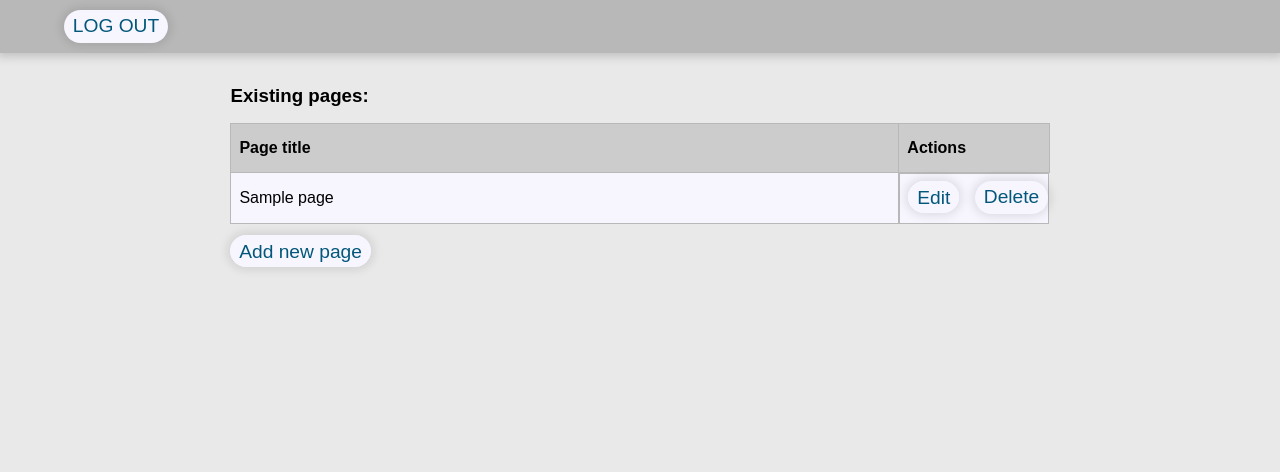
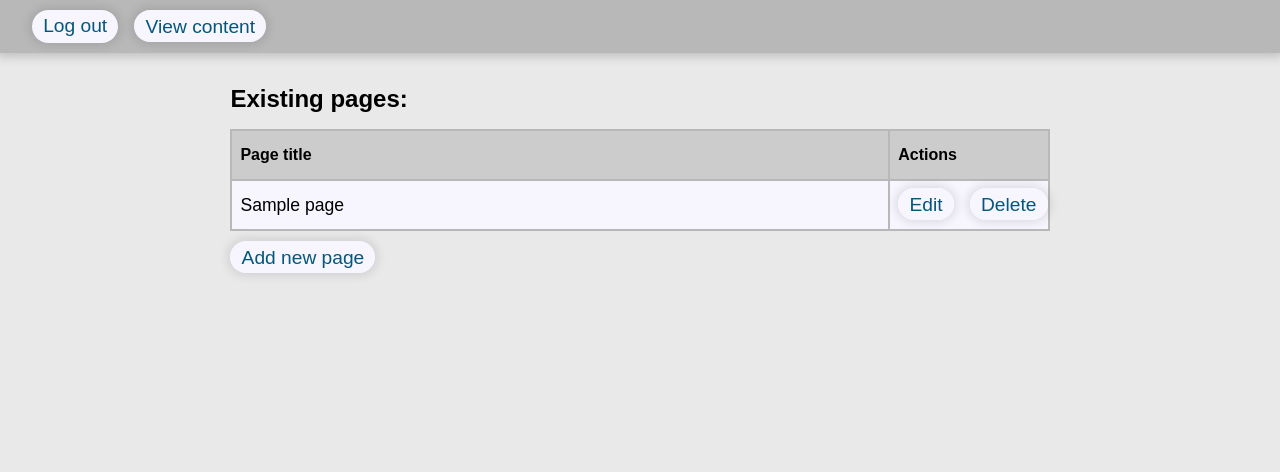
Before and after one commit to zgs3/Content_management_system_PHP, a PHP site: template src/views/Admin/admin.php in a window 1280 px wide. Shown: the top 472 px of the page. Run offline with PHP 8.4, Linux system fonts and the light colour scheme; the visitor is signed in with stand-in values (Sample User, id 1); the template is opened without the code that fills it: most values are stand-ins (such as "Sample title", 1, 10 or a date in 2020).

Commit message:
Added Javascript confirm popup for page deletion. Updated 404 page, added icons, some other minor improvements.

```diff
--- a/index.php
+++ b/index.php
@@ -22,6 +22,8 @@ if ($_SERVER['REQUEST_URI'] === "/cms_php" . "/") {
   require __DIR__ . '/src/views/admin/admin.php';
 } else if ($_SERVER['REQUEST_URI'] == "/cms_php/admin/edit?" . $_SERVER["QUERY_STRING"]) {
   require __DIR__ . '/src/views/admin/edit.php';
+} else if ($_SERVER['REQUEST_URI'] == "/cms_php/admin?" . $_SERVER["QUERY_STRING"]) {
+  require __DIR__ . '/src/views/admin/admin.php';
 } else if ($_SERVER['REQUEST_URI'] == "/cms_php/admin/create") {
   require __DIR__ . '/src/views/admin/create.php';
 } else {
--- a/src/styles/styles.css
+++ b/src/styles/styles.css
@@ -1,14 +1,14 @@
 @import './global.css';
 
 
-nav,
-ul {
+header nav,
+header ul {
   align-items: center;
   padding-left: 1rem;
   height: 100%;
 }
 
-li {
+header li {
   list-style: none;
   margin-left: 1rem;
 }
@@ -22,7 +22,7 @@ li {
   margin: auto;
   border-spacing: 0;
   text-align: left;
-  border-collapse: collapse;
+  border: 1px solid var(--gray);
 }
 
 .container th {
@@ -44,6 +44,7 @@ li {
 
 .container td {
   padding-left: .5rem;
+  font-size: 1.1rem;
   border: 1px solid var(--gray);
   background-color: var(--lightgray);
 }
@@ -58,14 +59,10 @@ li {
   margin-right: 1rem;
 }
 
-.actionBtn {
-  height: fit-content;
-}
-
 .mainLink,
 .logOutBtn {
   text-decoration: none;
-  padding: .35rem .55rem;
+  padding: .35rem .7rem;
   font-size: 1.2rem;
   color: var(--blue);
   border: 0;
@@ -102,7 +99,7 @@ li {
   box-shadow: 0px 0px 10px 3px rgba(0, 0, 0, 0.1);
 }
 
-.container > h3 {
+.container > h2 {
   width: 80%;
   margin: 0 auto 1rem;
 }
@@ -118,7 +115,6 @@ li {
 .mainFooter {
   position: fixed;
   bottom: 0;
-  display: flex;
   justify-content: flex-end;
   align-items: center;
   padding-right: 2rem;
@@ -131,10 +127,6 @@ li {
   display: flex;
 }
 
-.logOutBtn {
-  margin: .4rem 2rem;
-}
-
 .editBlockHead {
   justify-content: space-between;
   width: 80%;
@@ -144,7 +136,7 @@ li {
 .editFormDiv {
   width: 80%;
   margin: auto;
-  border: 1px solid var(--gray);
+  border: 2px solid var(--gray);
   background-color: var(--lightgray);
 }
 
@@ -153,12 +145,26 @@ li {
   height: 2.8625rem;
   margin-bottom: 1rem;
   background-color: var(--mediumgray);
-  border-bottom: 1px solid var(--gray);
+  border-bottom: 2px solid var(--gray);
 }
 
 .editFormDiv textarea {
   margin: 1rem 5%;
   width: 90%;
+}
+
+.editFormDiv label {
+ margin: 0 .5rem 0 1rem;
+ font-weight: bold;
+}
+
+.editFormDiv form div:last-child {
+  text-align: center;
+}
+
+.editFormDiv form div:last-child input {
+  margin: .5rem auto 1rem;
+  width: 10rem;
 }
 
 .pageListDiv > div {
@@ -174,3 +180,8 @@ li {
   border: 2px inset var(--blue);
   background-color: var(--white);
 }
+
+input, textarea {
+  padding: .2rem;
+  font-size: 1.1rem;
+}
--- a/src/views/404.php
+++ b/src/views/404.php
@@ -1,3 +1,4 @@
 <?php
-print("<pre>");
-print("Page not found");
+print("<div class='page404'>");
+print("<img src='src/assets/page404.jpg' style='height: 100%; width: 100%; margin: 0 auto;' alt='Page not found' />");
+print("</div>");
--- a/src/views/Admin/admin.php
+++ b/src/views/Admin/admin.php
@@ -9,8 +9,8 @@ if (isset($_POST['newTitle'])) {
   header("Location: " . $rootPath . "admin");
 }
 
-if (isset($_POST['pageDelete'])) {
-  $pageDelete = $entityManager->find('Models\Pages', $_POST['deleteId']);
+if (isset($_GET['pageDelete'])) {
+  $pageDelete = $entityManager->find('Models\Pages', $_GET['pageDelete']);
   $entityManager->remove($pageDelete);
   $entityManager->flush();
   header("Location: " . $rootPath . "admin");
@@ -24,6 +24,7 @@ if (isset($_POST['pageDelete'])) {
   <meta charset="UTF-8">
   <meta http-equiv="X-UA-Compatible" content="IE=edge">
   <meta name="viewport" content="width=device-width, initial-scale=1.0">
+  <link rel="icon" href="src/assets/admin.png" />
   <link href="src/styles/styles.css" rel="stylesheet" type="text/css" />
   <title>CMS Admin</title>
 </head>
@@ -51,7 +52,7 @@ if (isset($_POST['pageDelete'])) {
     <?php include "adminHeader.php" ?>
 
     <div class="container">
-      <h3>Existing pages:</h3>
+      <h2>Existing pages:</h2>
       <div class="pageListDiv">
         <?php
         print("<table>");
@@ -64,11 +65,12 @@ if (isset($_POST['pageDelete'])) {
           $title = $page->getTitle();
           print("<tr>");
           print("<td>" . $title . "</td>");
-          print("<td><div><a class='mainLink actionBtn' href='" . $_SERVER["REQUEST_URI"] . "/edit?id=$id'>Edit</a></div>");
-          print("<form action='' method='POST'>");
-          print("<input type='hidden' name='deleteId' value='" . $id . "'>");
-          print("<input type='submit' name='pageDelete' value='Delete' class='mainLink'>");
-          print("</form>");
+          print("<td><div>");
+          print("<a class='mainLink' href='" . $_SERVER["REQUEST_URI"] . "/edit?id=$id'>Edit</a>");
+          if ($title !== "Home") {
+            print("<a class='mainLink' href='javascript:pageDelete(" . $id . ");'>Delete</a>");
+          }
+          print("</div>");
           print("</td>");
           print("</tr>");
         }
@@ -83,7 +85,11 @@ if (isset($_POST['pageDelete'])) {
   </div>
 
   <script>
-
+    function pageDelete(id) {
+      if (confirm("Are you sure you want to delete the page?")) {
+        window.location.href = '<?php print($_SERVER["REQUEST_URI"]) ?>?pageDelete=' + id;
+      }
+    }
   </script>
 </body>
 
--- a/src/views/Admin/adminHeader.php
+++ b/src/views/Admin/adminHeader.php
@@ -2,10 +2,15 @@
   <ul class="flex">
     <li>
       <form action="" method="POST">
-        <button type="submit" name="logOut" title="Log out" class="logOutBtn">
-          LOG OUT
+        <button type="submit" name="logOut" class="logOutBtn">
+          Log out
         </button>
       </form>
     </li>
+    <li>
+      <a href="<?php echo $rootPath ?>" target="_blank" class="mainLink">
+        View content
+      </a>
+    </li>
   </ul>
 </header>
--- a/src/views/Admin/create.php
+++ b/src/views/Admin/create.php
@@ -40,8 +40,10 @@ if (isset($_POST['newTitle'])) {
             <input type="text" name="newTitle" placeholder="New page title"><br>
           </div>
           <label for="newContent">Content:</label><br>
-          <textarea name="newContent" cols="100" rows="20" placeholder="New page content in HTML"></textarea><br>
-          <input type="submit" value="Submit">
+          <textarea name="newContent" cols="100" rows="18" maxlength="1000000" placeholder="New page content in HTML"></textarea><br>
+          <div>
+            <input type="submit" value="Submit" class="mainLink">
+          </div>
         </form>
       </div>
     </div>
--- a/src/views/Template.php
+++ b/src/views/Template.php
@@ -5,6 +5,7 @@
   <meta charset="UTF-8">
   <meta http-equiv="X-UA-Compatible" content="IE=edge">
   <meta name="viewport" content="width=device-width, initial-scale=1.0">
+  <link rel="icon" href="src/assets/icon.png" />
   <link href="src/styles/styles.css" rel="stylesheet" type="text/css" />
   <title>CMS</title>
 </head>
@@ -13,7 +14,7 @@
 
   <?php
   include_once "bootstrap.php";
-  include "src/views/partials/Navigation.php";
+  include_once "src/views/partials/Navigation.php";
   ?>
   <div class="container">
     <main>
@@ -29,7 +30,7 @@
       foreach ($pages as $page) {
         if ($page->getTitle() === $currentPage) {
           $content = $page->getContent();
-          print(html_entity_decode($content));
+          print($content);
         }
       }
       ?>
```
Also changed, not shown: src/Models/Pages.php (+11 -1 lines), src/views/Admin/edit.php (+6 -4 lines), src/assets/admin.png (added), src/assets/icon.png (added), src/assets/page404.jpg (added).
